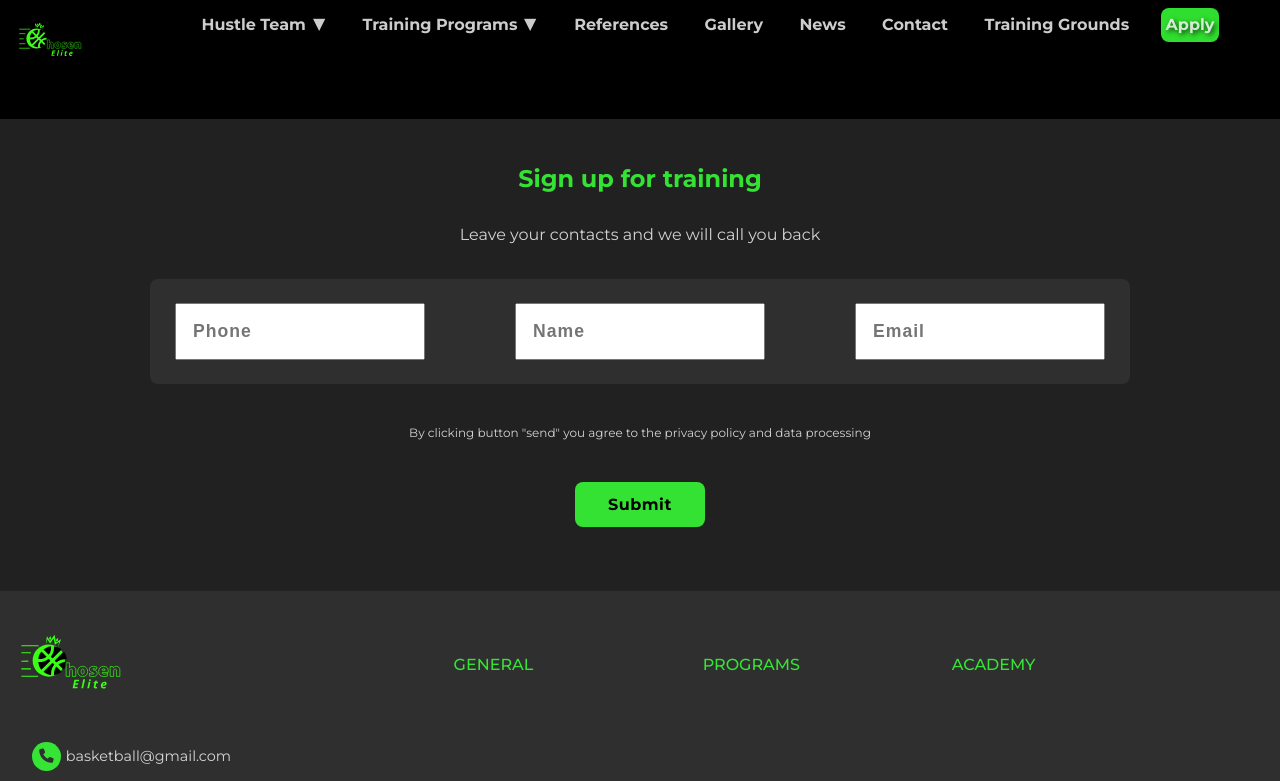
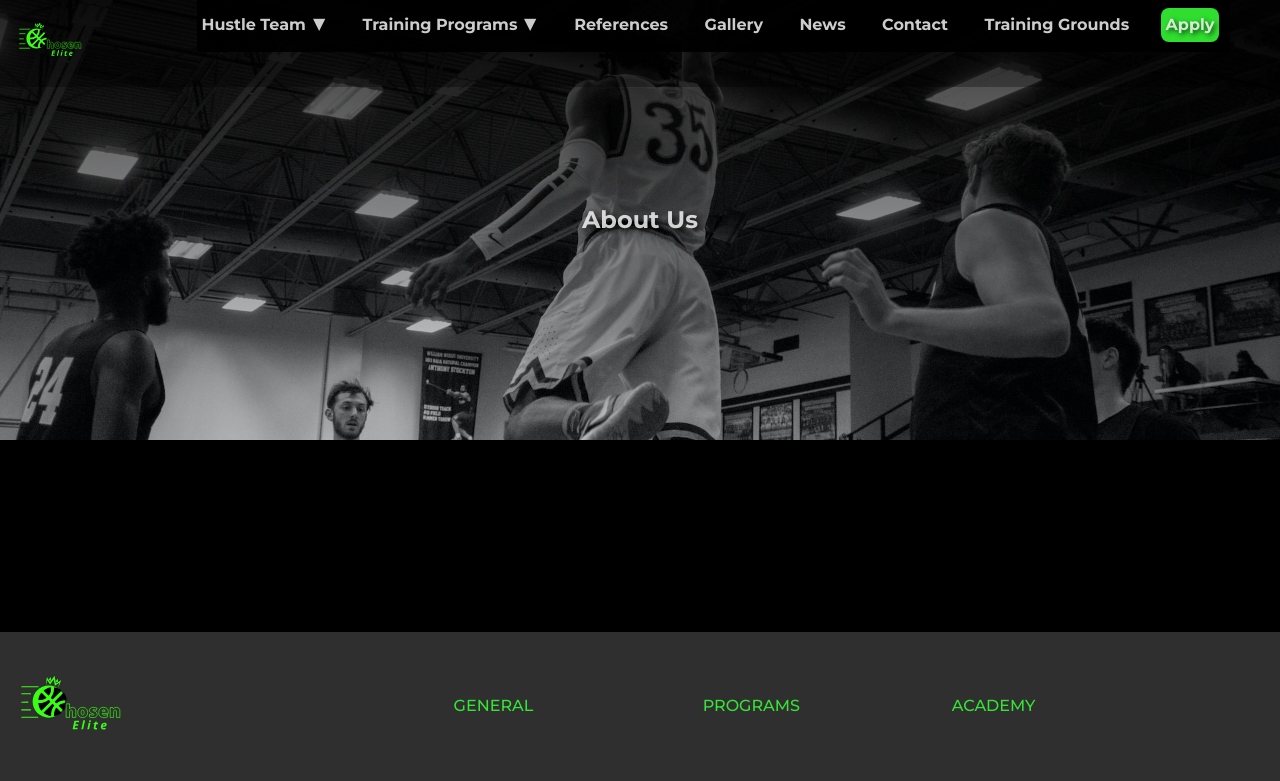
Before and after one commit to anthonyjprater/chosen-elite, a Vue app: page / in a window 1280 px wide. Shown: the top 781 px of the page. Built offline with nearby package versions, Linux system fonts and the light colour scheme.

Commit message:
about initial commit

```diff
--- a/src/App.vue
+++ b/src/App.vue
@@ -10,14 +10,16 @@ import ImageGallery from './components/ImageGallery.vue';
 import MainContact from './components/MainContact.vue';
 import MainSignUp from './components/MainSignUp.vue';
 import TrainingPrograms from './views/TrainingPrograms.vue';
-import applyForm from './views/applyForm.vue';
+import ApplyForm from './views/ApplyForm.vue';
+import AboutUs from './views/AboutUs.vue';
 
 </script>
 
 <template>
   <!-- <MainHeader /> -->
   <main>
-    <applyForm />
+    <AboutUs />
+    <!-- <applyForm /> -->
     <!-- <TrainingPrograms /> -->
     <!-- <MainHero />
     <ProgramSection />
--- /dev/null
+++ b/src/views/AboutUs.vue
@@ -0,0 +1,35 @@
+<script setup>
+import { ref } from 'vue';
+import HeroHeader from '../components/headers/HeroHeader.vue';
+
+const items = ref([
+    { title: 'Train Your Mind and Body for Basketball Success' },
+    { title: 'Training Programs', description: 'Description 2' },
+    { title: 'About Us', description: 'Description 3' }
+    ])
+</script>
+
+<template>
+    <HeroHeader :item = "items[2]" />
+    <section>
+        <h1></h1>
+        <img src="" alt="">
+        <p></p>
+        <p></p>
+        <p></p>
+        <p></p>
+        <img src="" alt="">
+        <ul>
+            <li></li>
+            <li></li>
+            <li></li>
+            <li></li>
+            <li></li>
+            <li></li>
+        </ul>
+    </section>
+</template>
+
+<style scoped>
+
+</style>
--- a/src/views/TrainingPrograms.vue
+++ b/src/views/TrainingPrograms.vue
@@ -10,7 +10,7 @@ import signUpButton from '../components/buttons/signUpButton.vue';
 const items = ref([
     { title: 'Train Your Mind and Body for Basketball Success' },
     { title: 'Training Programs', description: 'Description 2' },
-    { title: 'About US', description: 'Description 3' }
+    { title: 'About Us', description: 'Description 3' }
     ]);
 
 const programOverviews = ref([
```
Also changed, not shown: src/views/ApplyForm.vue (renamed from src/views/applyForm.vue).
